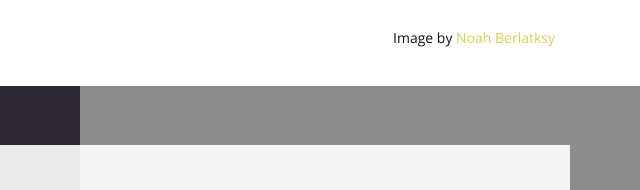
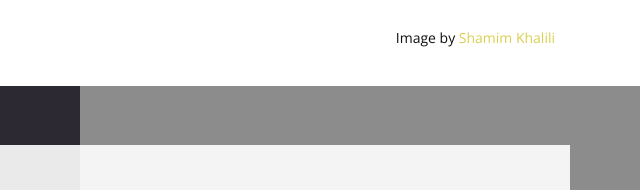
Before and after one commit to sebastienwong/cpsc481teamr, a plain HTML site: page portfolio/index.html in a window 1280 px wide. Shown: the part 478-668 px from the top of the page, 640-1280 px from the left. Drawn offline with nearby package versions, Linux system fonts and the light colour scheme.

Commit message:
Update index.html

```diff
--- a/portfolio/index.html
+++ b/portfolio/index.html
@@ -51,7 +51,7 @@
               <div class="u-align-right u-container-style u-expand-resize u-layout-cell u-right-cell u-similar-fill u-size-30 u-layout-cell-2">
                 <div class="u-container-layout u-valign-top u-container-layout-2">
                   <img class="u-expanded-width u-image u-image-1" src="images/reportimage.jpg" data-image-width="1163" data-image-height="775">
-                  <p class="u-custom-font u-small-text u-text u-text-font u-text-variant u-text-3">Image by&nbsp;<a class="u-active-none u-border-none u-btn u-button-style u-hover-none u-none u-text-palette-1-base u-btn-1" href="https://blueseatblogs.com/wp-content/uploads/2018/07/consciousness-709143.jpg">Noah Berlatksy</a>
+                  <p class="u-custom-font u-small-text u-text u-text-font u-text-variant u-text-3">Image by&nbsp;<a class="u-active-none u-border-none u-btn u-button-style u-hover-none u-none u-text-palette-1-base u-btn-1" href="https://sebastienwong.github.io/cpsc481teamr/portfolio/images/reportimage.jpg">Shamim Khalili</a>
                   </p>
                 </div>
               </div>
```
